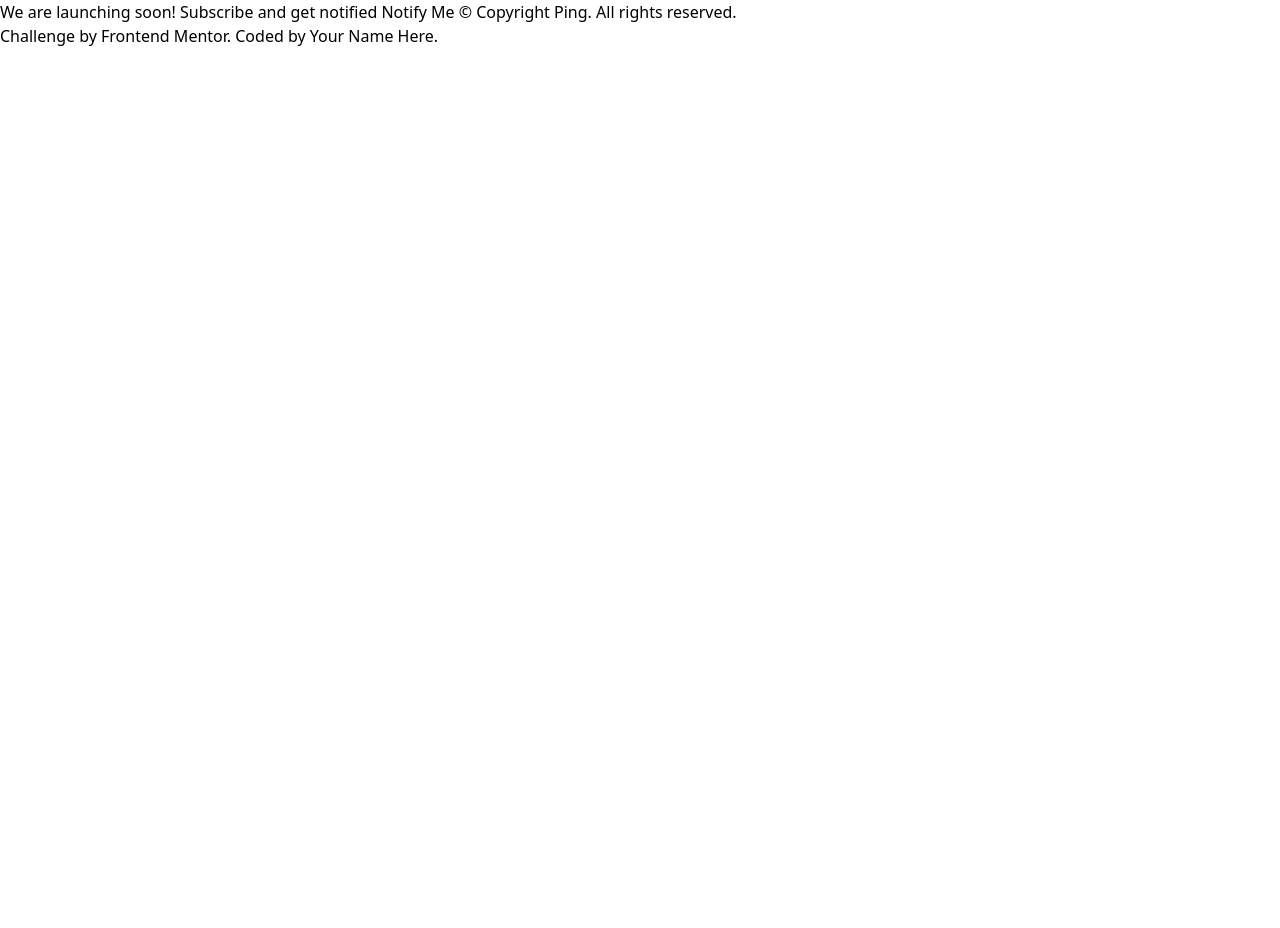
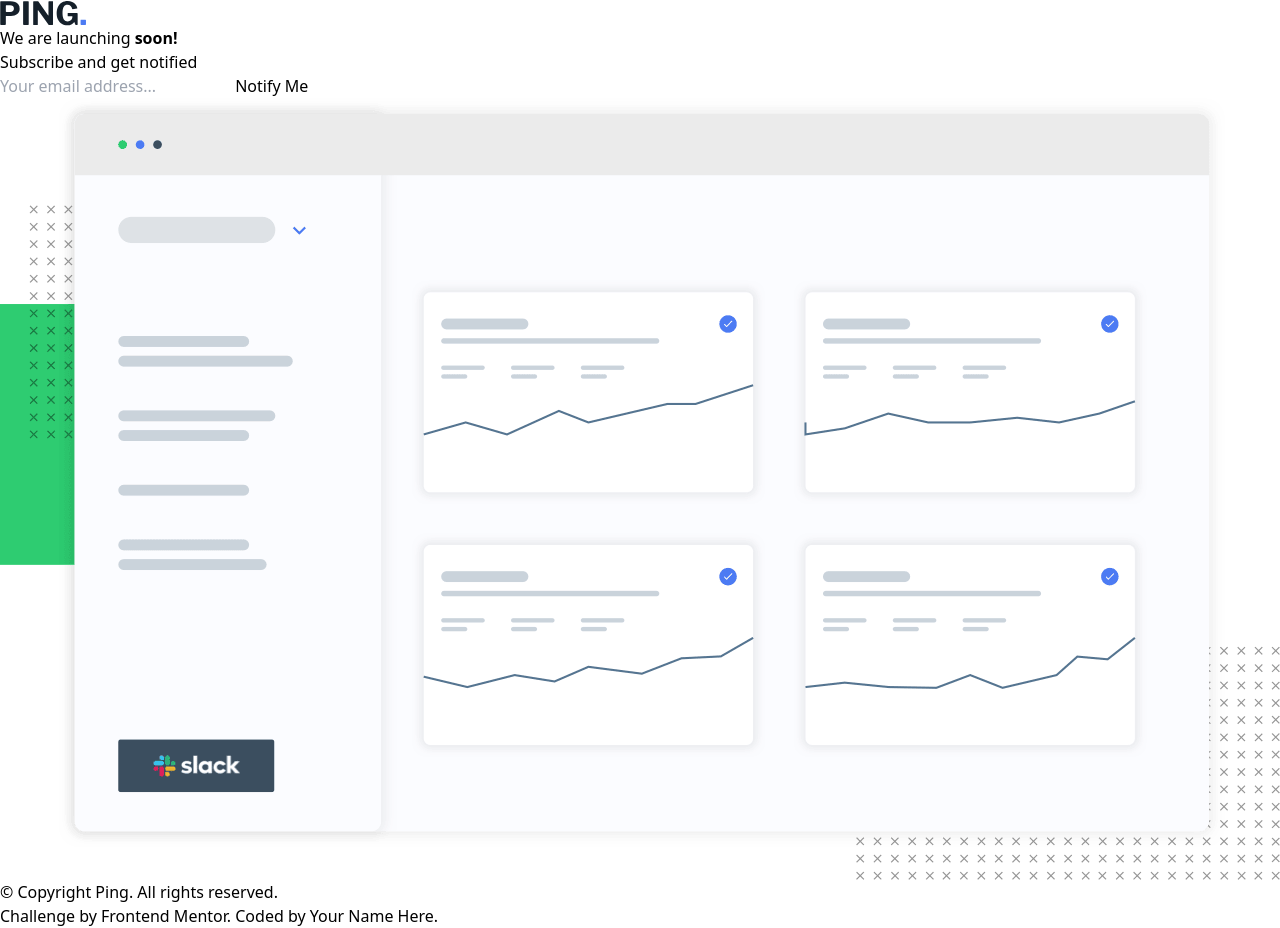
Before and after one commit to aaditamanugraha/ping-coming-soon-page, a website: page public/index.html in a window 1280 px wide. Before the commit the page ends 800 px from the top, so only its background shows below. Drawn offline with Linux system fonts and the light colour scheme.

Commit message:
feat: structurizing html content

```diff
--- a/public/index.html
+++ b/public/index.html
@@ -13,8 +13,33 @@
     <link rel="stylesheet" href="./src/output.css" />
   </head>
   <body>
-    We are launching soon! Subscribe and get notified Notify Me &copy; Copyright
-    Ping. All rights reserved.
+    <main>
+      <img src="./images/logo.svg" alt="ping-logo" />
+
+      <article>
+        <h1>We are launching <b>soon!</b></h1>
+        <p>Subscribe and get notified</p>
+      </article>
+
+      <form action="">
+        <input
+          type="email"
+          name="email"
+          id="email"
+          placeholder="Your email address..."
+        />
+        <button>Notify Me</button>
+      </form>
+
+      <img
+        src="./images/illustration-dashboard.png"
+        alt="illustration-dashboard"
+      />
+
+      <div></div>
+
+      <p>© Copyright Ping. All rights reserved.</p>
+    </main>
 
     <footer>
       <p class="attribution">
```
Also changed, not shown: 1 other file.
